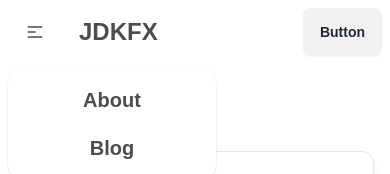
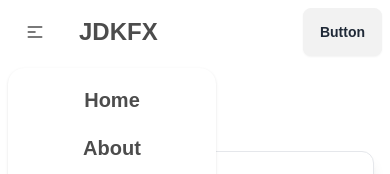
Before and after one commit to jdkfx/jdkfx.com, a SvelteKit app: page / in a window 390 px wide. Both pictures are taken after a click on the button 35 px from the left and 32 px from the top of the page. Shown: the top 174 px of the page. Built offline with nearby package versions, Linux system fonts and the light colour scheme.

Commit message:
:art: ドロップダウンメニューの内容に Home を追加

```diff
--- a/src/routes/Header.svelte
+++ b/src/routes/Header.svelte
@@ -25,6 +25,9 @@
 				<ul
 					class="menu menu-sm dropdown-content mt-3 z-[1] p-2 shadow bg-base-100 rounded-box w-52"
 				>
+					<li aria-current={$page.url.pathname === '/' ? 'page' : undefined}>
+						<a class="btn btn-ghost text-xl" href="/">Home</a>
+					</li>
 					<li aria-current={$page.url.pathname === '/about' ? 'page' : undefined}>
 						<a class="btn btn-ghost text-xl" href="/about">About</a>
 					</li>
```
